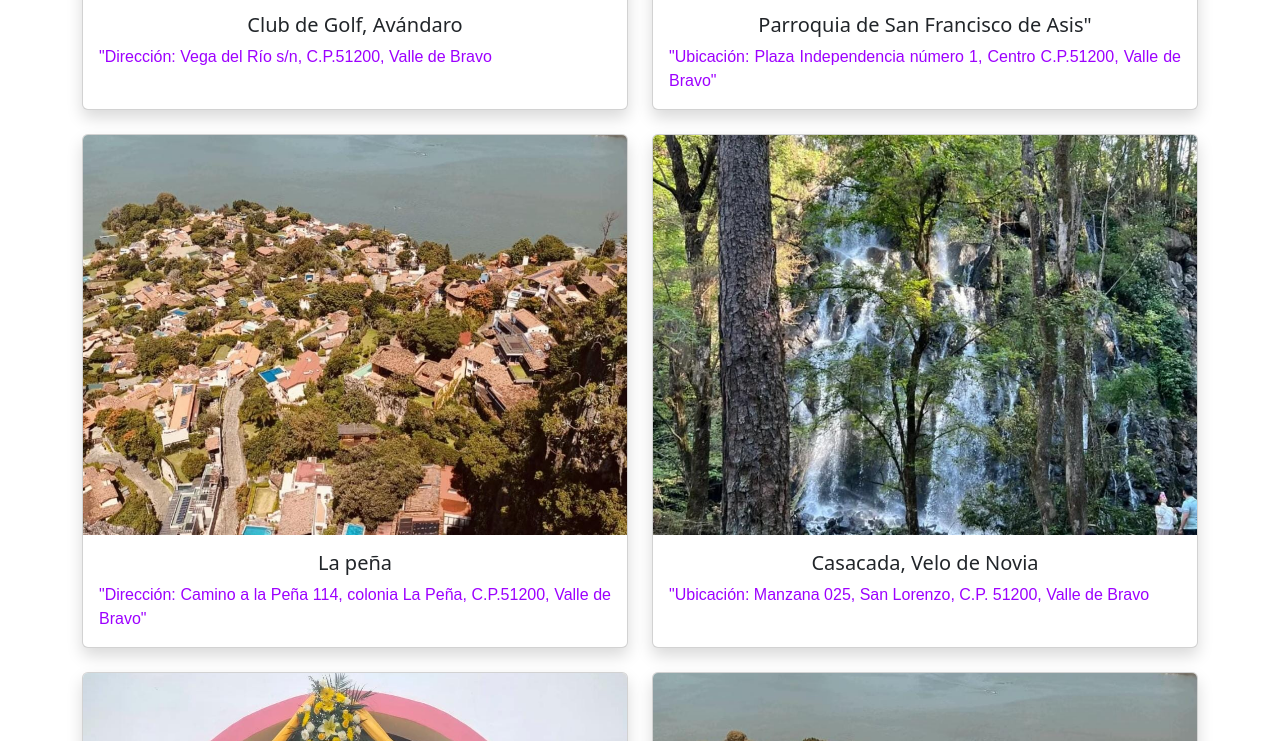
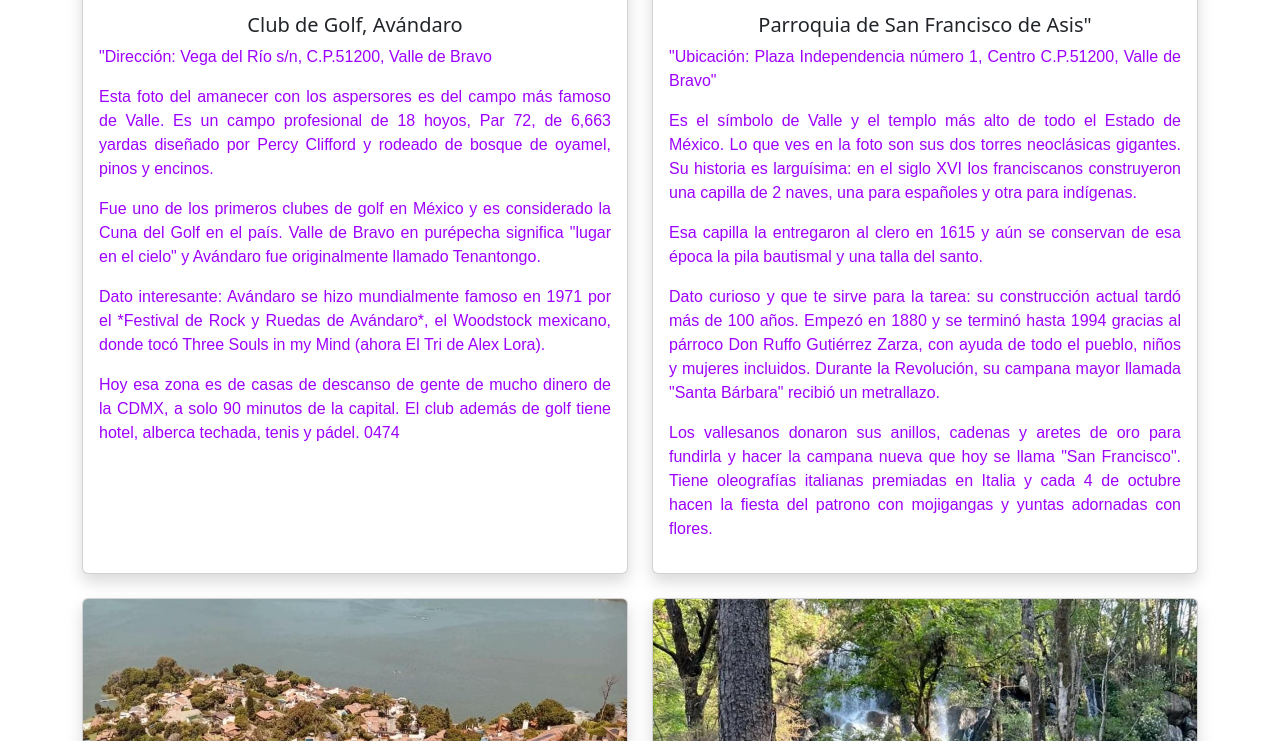
Before and after one commit to yoselingonzalezpenaloza-svg/WEBSITE_CECyMagic_joss, a plain HTML site: page Lugaresquepuedesvisitar.html in a window 1280 px wide. Shown: the part 580-1321 px from the top of the page. Drawn offline with nearby package versions, Linux system fonts and the light colour scheme.

Commit message:
Update Lugaresquepuedesvisitar.html

```diff
--- a/Lugaresquepuedesvisitar.html
+++ b/Lugaresquepuedesvisitar.html
@@ -59,6 +59,11 @@
          Club de Golf, Avándaro</h5>
         <p class="card-text">
 "Dirección: Vega del Río s/n, C.P.51200, Valle de Bravo</p>
+            <p>Esta foto del amanecer con los aspersores es del campo más famoso de Valle. Es un campo profesional de 18 hoyos, Par 72, de 6,663 yardas diseñado por Percy Clifford y rodeado de bosque de oyamel, pinos y encinos. </p>
+            <p>Fue uno de los primeros clubes de golf en México y es considerado la Cuna del Golf en el país. Valle de Bravo en purépecha significa "lugar en el cielo" y Avándaro fue originalmente llamado Tenantongo.</p>
+
+<p>Dato interesante: Avándaro se hizo mundialmente famoso en 1971 por el *Festival de Rock y Ruedas de Avándaro*, el Woodstock mexicano, donde tocó Three Souls in my Mind (ahora El Tri de Alex Lora).</p>
+            <p>Hoy esa zona es de casas de descanso de gente de mucho dinero de la CDMX, a solo 90 minutos de la capital. El club además de golf tiene hotel, alberca techada, tenis y pádel. 0474</p>
 
 
     </div>
@@ -76,6 +81,11 @@
          Parroquia de San Francisco de Asis"</h5>
         <p class="card-text">
             "Ubicación: Plaza Independencia número 1, Centro C.P.51200, Valle de Bravo"</p>
+            <p>Es el símbolo de Valle y el templo más alto de todo el Estado de México. Lo que ves en la foto son sus dos torres neoclásicas gigantes. Su historia es larguísima: en el siglo XVI los franciscanos construyeron una capilla de 2 naves, una para españoles y otra para indígenas.</p>
+            <p>Esa capilla la entregaron al clero en 1615 y aún se conservan de esa época la pila bautismal y una talla del santo.</p>
+
+<p>Dato curioso y que te sirve para la tarea: su construcción actual tardó más de 100 años. Empezó en 1880 y se terminó hasta 1994 gracias al párroco Don Ruffo Gutiérrez Zarza, con ayuda de todo el pueblo, niños y mujeres incluidos. Durante la Revolución, su campana mayor llamada "Santa Bárbara" recibió un metrallazo.</p>
+            <p>Los vallesanos donaron sus anillos, cadenas y aretes de oro para fundirla y hacer la campana nueva que hoy se llama "San Francisco". Tiene oleografías italianas premiadas en Italia y cada 4 de octubre hacen la fiesta del patrono con mojigangas y yuntas adornadas con flores.</p>
 
 
 
```
